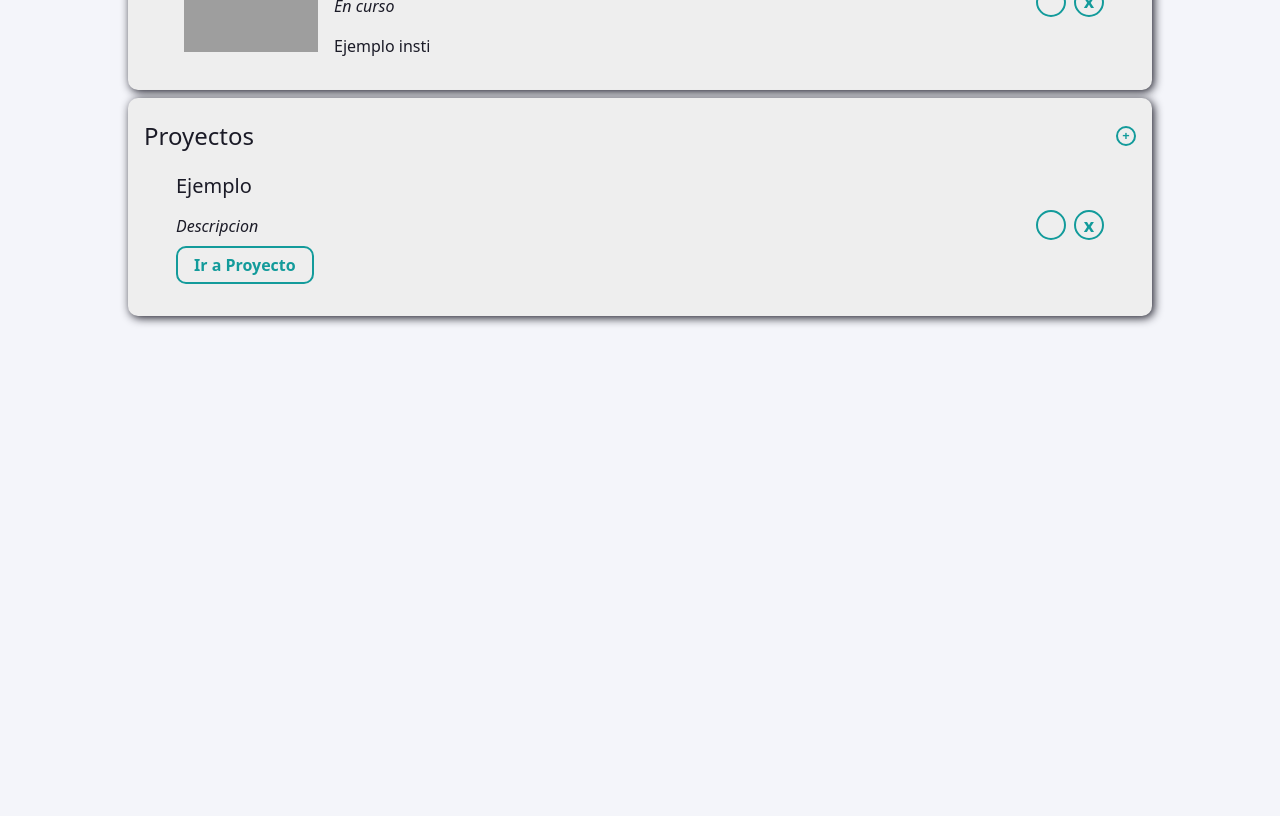
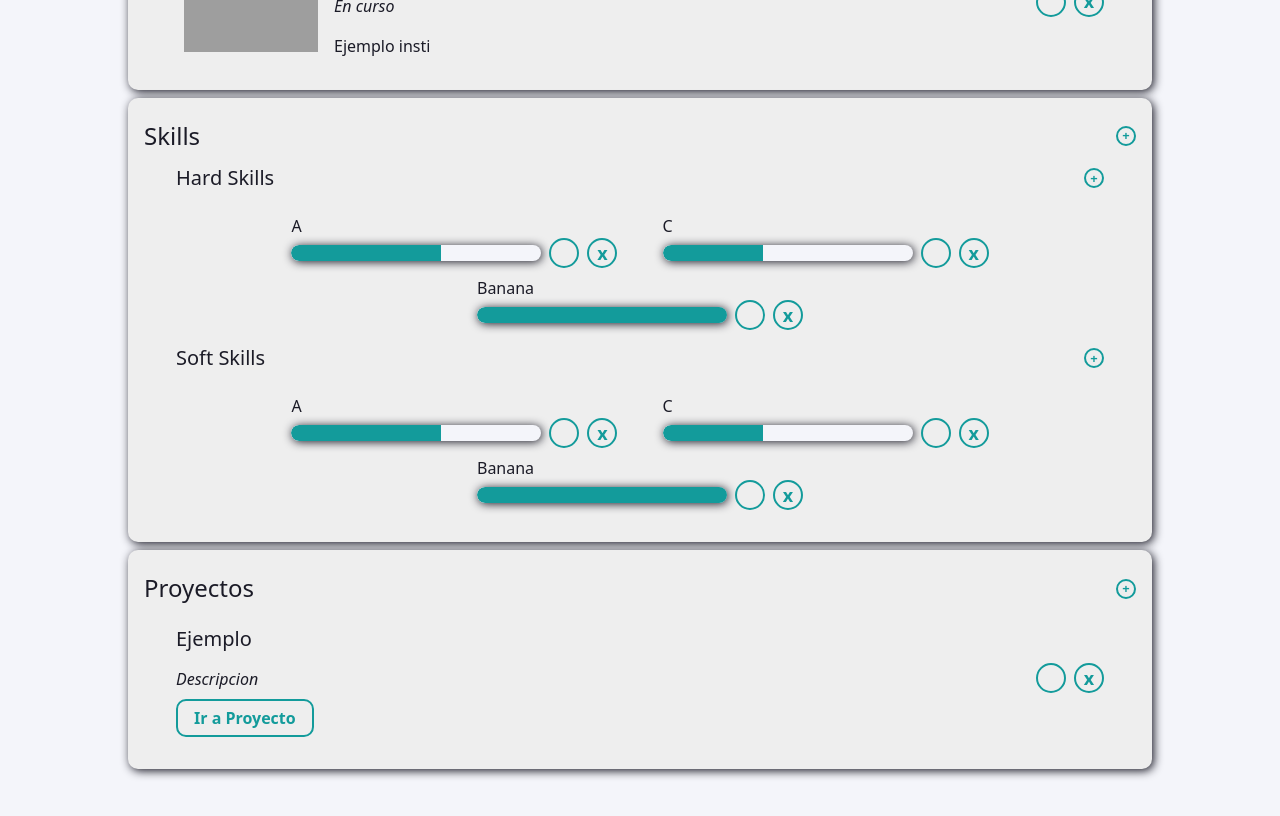
Before and after one commit to Maunas/portfolio-FrontEnd, an Angular app: page / in a window 1280 px wide. Shown: the part 1120-1936 px from the top of the page. Before the commit the page ends 1484 px from the top, so only its background shows below. Built offline with nearby package versions, Linux system fonts and the light colour scheme; grey boxes are pictures that could not be loaded.

Commit message:
Agregada Lista Skill

```diff
--- a/src/app/app.module.ts
+++ b/src/app/app.module.ts
@@ -12,6 +12,7 @@ import { PersonalComponent } from './components/personal/personal.component';
 import { ExperienciaComponent } from './components/experiencia/experiencia.component';
 import { FormacionComponent } from './components/formacion/formacion.component';
 import { ProyectoComponent } from './components/proyecto/proyecto.component';
+import { SkillComponent } from './skill/skill.component';
 
 @NgModule({
   declarations: [
@@ -23,7 +24,8 @@ import { ProyectoComponent } from './components/proyecto/proyecto.component';
     PersonalComponent,
     ExperienciaComponent,
     FormacionComponent,
-    ProyectoComponent
+    ProyectoComponent,
+    SkillComponent
   ],
   imports: [
     BrowserModule,
--- a/src/app/components/portfolio/portfolio.component.css
+++ b/src/app/components/portfolio/portfolio.component.css
@@ -5,3 +5,15 @@
     margin: 3em auto;
     gap:8px;
 }
+.lista{
+    margin: 1em 2em;
+}
+
+.listaskills{
+    display:flex;
+    flex-direction: row;
+    flex-wrap: wrap;
+    justify-content: space-around;
+    width: 80%;
+    margin: 1em auto;
+}
--- a/src/app/components/portfolio/portfolio.component.html
+++ b/src/app/components/portfolio/portfolio.component.html
@@ -16,6 +16,20 @@
     </section>
 
     <section>
+        <h4>Skills
+            <button class="boton modificar agregar">+</button>
+        </h4>
+
+        <div class="lista" *ngFor="let tipoSkill of portfolio.tipoSkill">
+            <h5>{{tipoSkill.nombreTipoSkill}}<button class="boton modificar agregar">+</button></h5>
+            <div class="listaskills">
+                <app-skill *ngFor="let habilidad of portfolio.habilidad" [habilidad]="habilidad" [tiposkill]="tipoSkill"></app-skill>
+            </div>
+        </div>
+    </section>
+
+
+    <section>
         <h4>Proyectos
             <button class="boton modificar agregar">+</button>
         </h4>
--- a/src/app/components/portfolio/portfolio.component.ts
+++ b/src/app/components/portfolio/portfolio.component.ts
@@ -29,13 +29,42 @@ export class PortfolioComponent {
         carrera: 'Ejemplo',
         institucion: 'Ejemplo insti',
         urlImagen:
-          'http://www.frm.utn.edu.ar/templates/ja_spica/images/logo-blue.gif'
+          'http://www.frm.utn.edu.ar/templates/ja_spica/images/logo-blue.gif',
       },
     ],
-    proyecto: [{
-      tituloProyecto: "Ejemplo",
-      descripcion: 'Descripcion',
-      urlProyecto:"https://github.com/Maunas/portfolio-BackEnd/wiki"
+    proyecto: [
+      {
+        tituloProyecto: 'Ejemplo',
+        descripcion: 'Descripcion',
+        urlProyecto: 'https://github.com/Maunas/portfolio-BackEnd/wiki',
+      },
+    ],
+    habilidad: [
+      {
+        nombreHabilidad: 'A',
+        valorMax: 5,
+        nivelHabilidad: 3,
+        idTipoSkill: 1
+      },
+      {
+        nombreHabilidad: 'C',
+        valorMax: 5,
+        nivelHabilidad: 2,
+        idTipoSkill: 1
+      },
+      {
+        nombreHabilidad: 'Banana',
+        valorMax: 5,
+        nivelHabilidad: 5,
+        idTipoSkill: 1
+      },
+    ],
+    tipoSkill: [{
+      idTipoSkill: 1,
+      nombreTipoSkill: 'Hard Skills'
+    },{
+      idTipoSkill: 2,
+      nombreTipoSkill: 'Soft Skills'
     }]
   } as Portfolio;
 }
--- /dev/null
+++ b/src/app/skill/skill.component.css
@@ -0,0 +1,10 @@
+.total {
+    width: 250px;
+    height: 1em;
+    border-radius: 10px;
+    overflow: hidden;
+  }
+  .progreso {
+    height: 1em;
+    border-radius: 10px 0px 0px 10px;
+  }
--- /dev/null
+++ b/src/app/skill/skill.component.html
@@ -0,0 +1,12 @@
+    <div>
+        <p>{{habilidad.nombreHabilidad}}</p>
+        <div class="skillitem-lista">
+          <div class="total">
+            <div class="progreso" [ngStyle]="{'width' : (habilidad.nivelHabilidad / habilidad.valorMax)*100 + '%'}"></div>
+          </div>
+          <div class="botones-grupo">
+            <button class="boton modificar"></button>
+            <button class="boton modificar">x</button>
+          </div>
+        </div>
+    </div>
--- /dev/null
+++ b/src/app/skill/skill.component.ts
@@ -0,0 +1,16 @@
+import { Component , Input } from '@angular/core';
+import { Habilidad, TipoSkill } from '../interfaces';
+
+@Component({
+  selector: 'app-skill',
+  templateUrl: './skill.component.html',
+  styleUrls: ['./skill.component.css']
+})
+export class SkillComponent {
+
+  @Input()
+  habilidad: Habilidad = {} as Habilidad;
+  @Input()
+  tiposkill: TipoSkill = {} as TipoSkill;
+
+}
--- a/src/styles.css
+++ b/src/styles.css
@@ -76,26 +76,10 @@
     box-shadow: 2px 2px 10px var(--neutro);
     overflow: hidden;
   }
-
-  .total {
-    width: 250px;
-    background-color: var(--primario-1);
-    height: 1em;
-    border-radius: 10px;
-    box-shadow: var(--neutro) 1px 1px 10px;
-    overflow: hidden;
-  }
-  .progreso {
-    background-color: var(--acento);
-    height: 1em;
-    border-radius: 10px 0px 0px 10px;
-  }
-
   .itemlista {
     margin: 1em 2em;
     justify-content: space-between;
   }
-
   .infoitem img {
     min-width: 150px;
     width: 100px;
@@ -107,15 +91,13 @@
     flex-direction: column;
     gap: 8px;
   }
-  .listaskills {
-    display: flex;
-    justify-content: space-around;
-    flex-wrap: wrap;
-    margin: 0 200px;
+
+  .total {
+    background-color: var(--primario-1);
+    box-shadow: var(--neutro) 1px 1px 10px;
   }
-
-  li {
-    margin-bottom: 2em;
+  .progreso {
+    background-color: var(--acento);
   }
 
   footer {
```
Also changed, not shown: src/app/interfaces.ts (+13 -0 lines), 1 other file (tests, documents, lock files or other folders).
